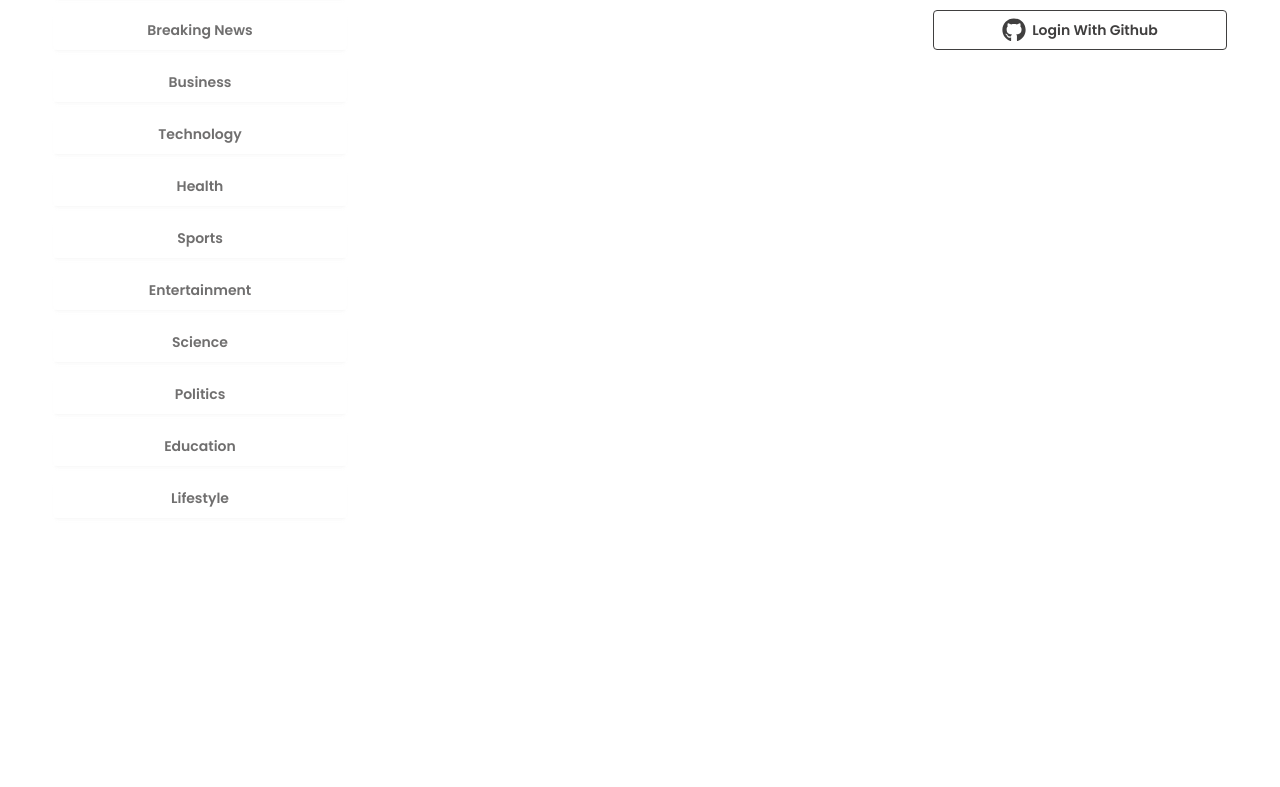
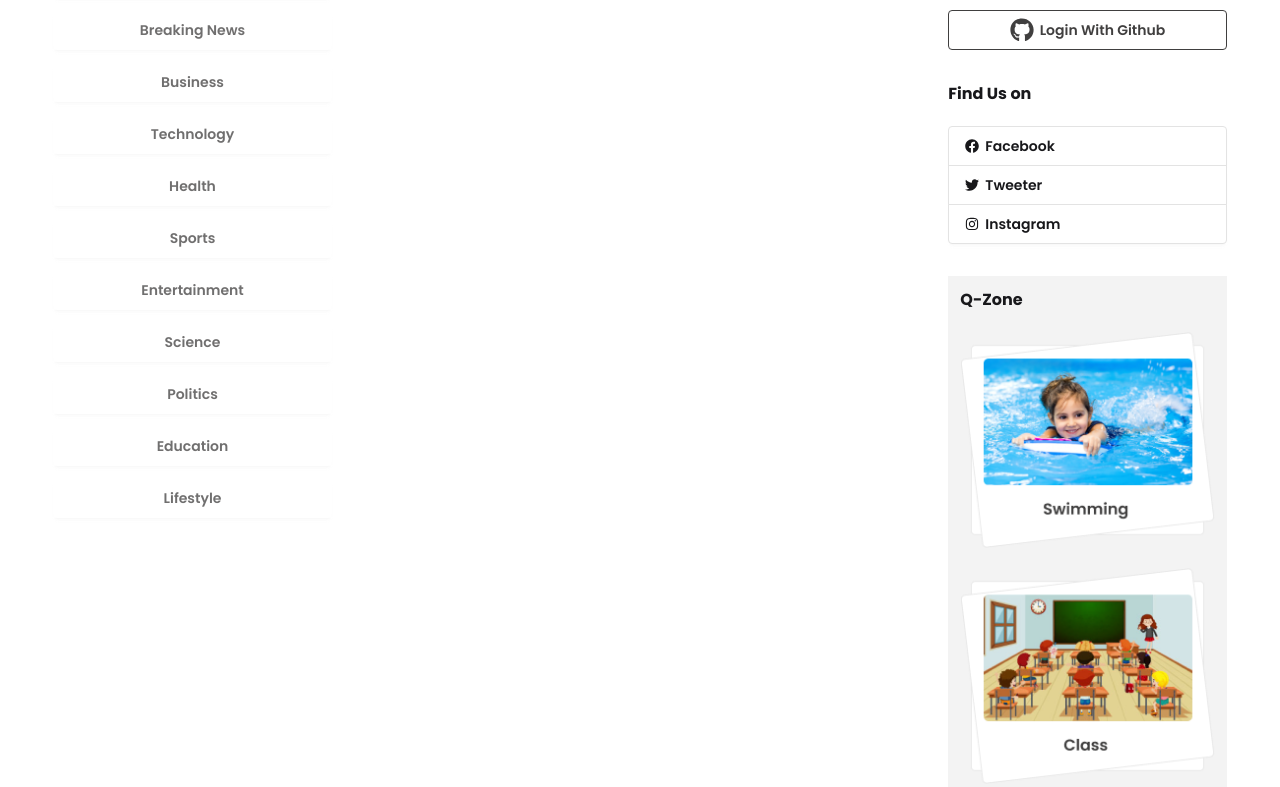
Before and after one commit to iam-AmirKhan/dragon-news-code, a React (Vite) app: page / in a window 1280 px wide. Shown: the part 393-1180 px from the top of the page. Before the commit the page ends 923 px from the top, so only its background shows below. Built offline with nearby package versions, Linux system fonts and the light colour scheme.

Commit message:
right-aside design

```diff
--- /dev/null
+++ b/src/components/homelayout/FindUs.jsx
@@ -0,0 +1,20 @@
+import React from 'react';
+import { FaFacebook, FaInstagram, FaTwitter } from 'react-icons/fa';
+
+const FindUs = () => {
+    return (
+        <div>
+            <h2 className='font-bold mb-5'>Find Us on</h2>
+
+            <div className="">
+                <div className=" w-full join join-vertical">
+  <button className="btn bg-base-100 justify-start join-item"><FaFacebook></FaFacebook>Facebook</button>
+  <button className="btn bg-base-100 justify-start join-item"><FaTwitter></FaTwitter>Tweeter</button>
+  <button className="btn bg-base-100 justify-start join-item"><FaInstagram></FaInstagram>Instagram</button>
+</div>
+            </div>
+        </div>
+    );
+};
+
+export default FindUs;
--- /dev/null
+++ b/src/components/homelayout/QZone.jsx
@@ -0,0 +1,18 @@
+import React from "react";
+import swimmingImage from "../../assets/swimming.png";
+import classImage from "../../assets/class.png";
+import playImage from "../../assets/playground.png";
+const QZone = () => {
+  return (
+    <div className="bg-base-200 p-3">
+      <h2 className="font-bold mb-5">Q-Zone</h2>
+    <div className="space-y-5">
+     <img src={swimmingImage} alt="" />
+     <img src={classImage} alt="" />
+     <img src={playImage} alt="" />
+    </div>
+    </div>
+  );
+};
+
+export default QZone;
--- a/src/components/homelayout/RightAside.jsx
+++ b/src/components/homelayout/RightAside.jsx
@@ -1,10 +1,14 @@
 import React from 'react';
 import SocialLogin from './SocialLogin';
+import FindUs from './FindUs';
+import QZone from './Qzone';
 
 const RightAside = () => {
     return (
-        <div>
+        <div className='space-y-8'>
           <SocialLogin></SocialLogin>
+          <FindUs></FindUs>
+          <QZone></QZone>
         </div>
     );
 };
--- a/src/layouts/HomeLayout.jsx
+++ b/src/layouts/HomeLayout.jsx
@@ -18,7 +18,7 @@
       <nav className="w-11/12 mx-auto my-3">
         <Navbar></Navbar>
       </nav>
-      <main className="w-11/12 mx-auto my-3 grid grid-cols-12">
+      <main className=" gap-5 w-11/12 mx-auto my-3 grid grid-cols-12">
         <aside className="col-span-3">
           <LeftAside></LeftAside>
         </aside>
```
